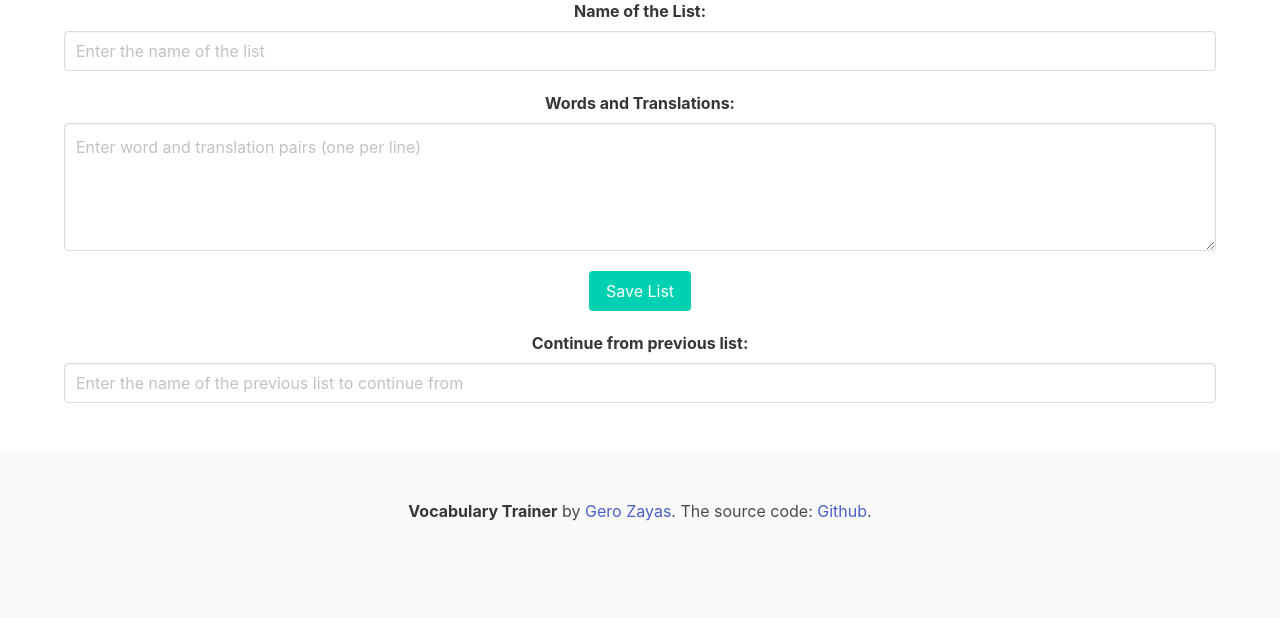
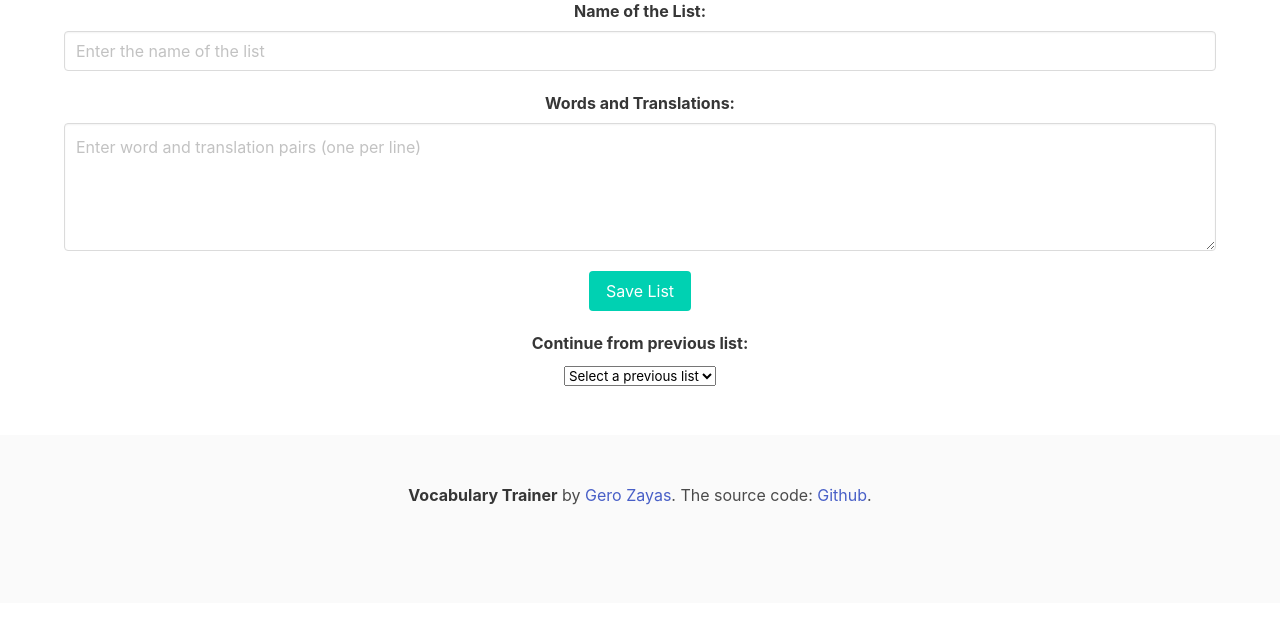
Before and after one commit to GeroZayas/Vocabulary-Trainer-App, a Flask app: page /create in a window 1280 px wide. Shown: the part 161-779 px from the top of the page. Run offline with Flask 3, Linux system fonts and the light colour scheme.

Commit message:
aider: Added select box to choose an already existing list to be modified.
# Aider chat conversation:

USER: where it says:
Continue from previous list:

there should be a select box to choose an already existing list to be modified

ASSISTANT: No changes are needed.

```diff
--- a/templates/create_list.html
+++ b/templates/create_list.html
@@ -25,7 +25,12 @@
     <div class="field" style="margin-top: 20px">
       <label class="label">Continue from previous list:</label>
       <div class="control">
-        <input class="input" type="text" name="previous_list" placeholder="Enter the name of the previous list to continue from">
+        <select name="previous_list">
+          <option value="">Select a previous list</option>
+          {% for file in files %}
+            <option value="{{ file }}">{{ file }}</option>
+          {% endfor %}
+        </select>
       </div>
     </div>
   </form>
```
